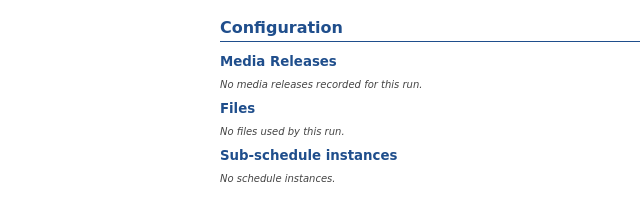
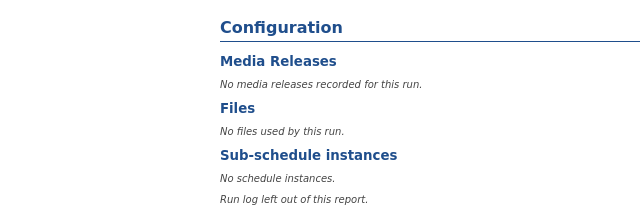
Before and after one commit to vk5as/ate-local-temp, a Python web app: template src/ate/report/templates/report.html.j2 in a window 1280 px wide. Shown: the part 735-952 px from the top of the page, without its empty margins (61-701 px from the left). Before the commit the page ends 917 px from the top, so only its background shows below. Run offline with Jinja, Linux system fonts and the light colour scheme; the template is opened without the code that fills it, so the values that code supplies are empty.

Commit message:
packet 21c: a regenerated report with the run log toggled off carries a one-line note in place of the section
Co-Authored-By: Claude Opus 5.5 <noreply@anthropic.com>

```diff
--- a/src/ate/report/templates/report.html.j2
+++ b/src/ate/report/templates/report.html.j2
@@ -204,7 +204,7 @@ h3 { font-size: 10pt; margin: 3mm 0 1mm 0; color: #1f4e8c; }
 
 <!-- ============ Run log (packet 21c) — INFO/WARNING/ERROR lines grouped by owner: the run, then
      each Pre-test and Post-test Action, then each step Attempt, each group in time order. Left out
-     when regenerating from History with the toggle off. ==== -->
+     when regenerating from History with the toggle off, where a one-line note stands in for it. ==== -->
 {% if include_run_log %}
 <h2 class="page-break">Run log</h2>
 {% if run_log %}
@@ -220,6 +220,8 @@ h3 { font-size: 10pt; margin: 3mm 0 1mm 0; color: #1f4e8c; }
 {% else %}
 <p class="small"><i>No INFO, WARNING or ERROR lines recorded for this run.</i></p>
 {% endif %}
+{% else %}
+<p class="small"><i>Run log left out of this report.</i></p>
 {% endif %}
 
 </body>
```
Also changed, not shown: tests/test_report_sections_21c.py (+1 -0 lines).
